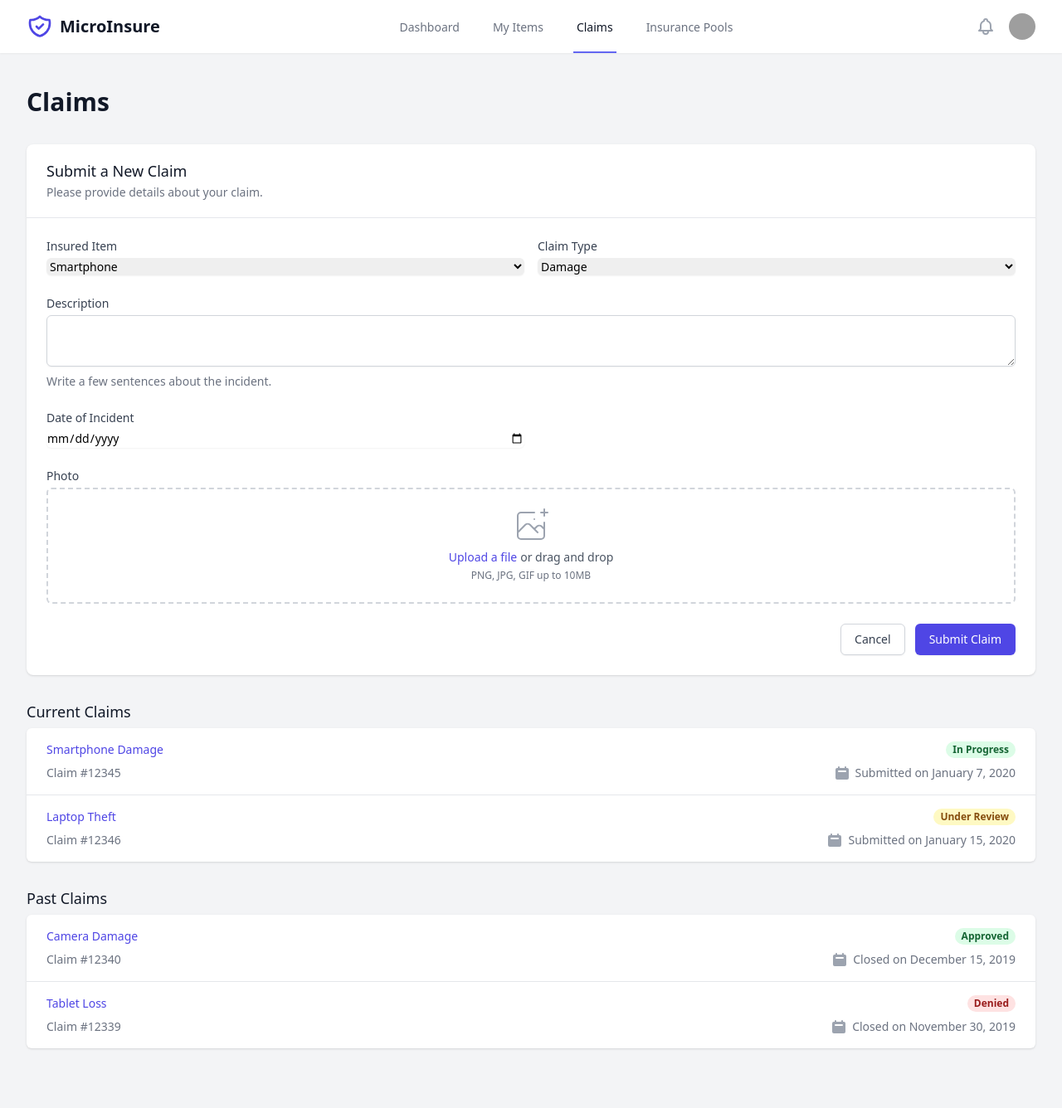
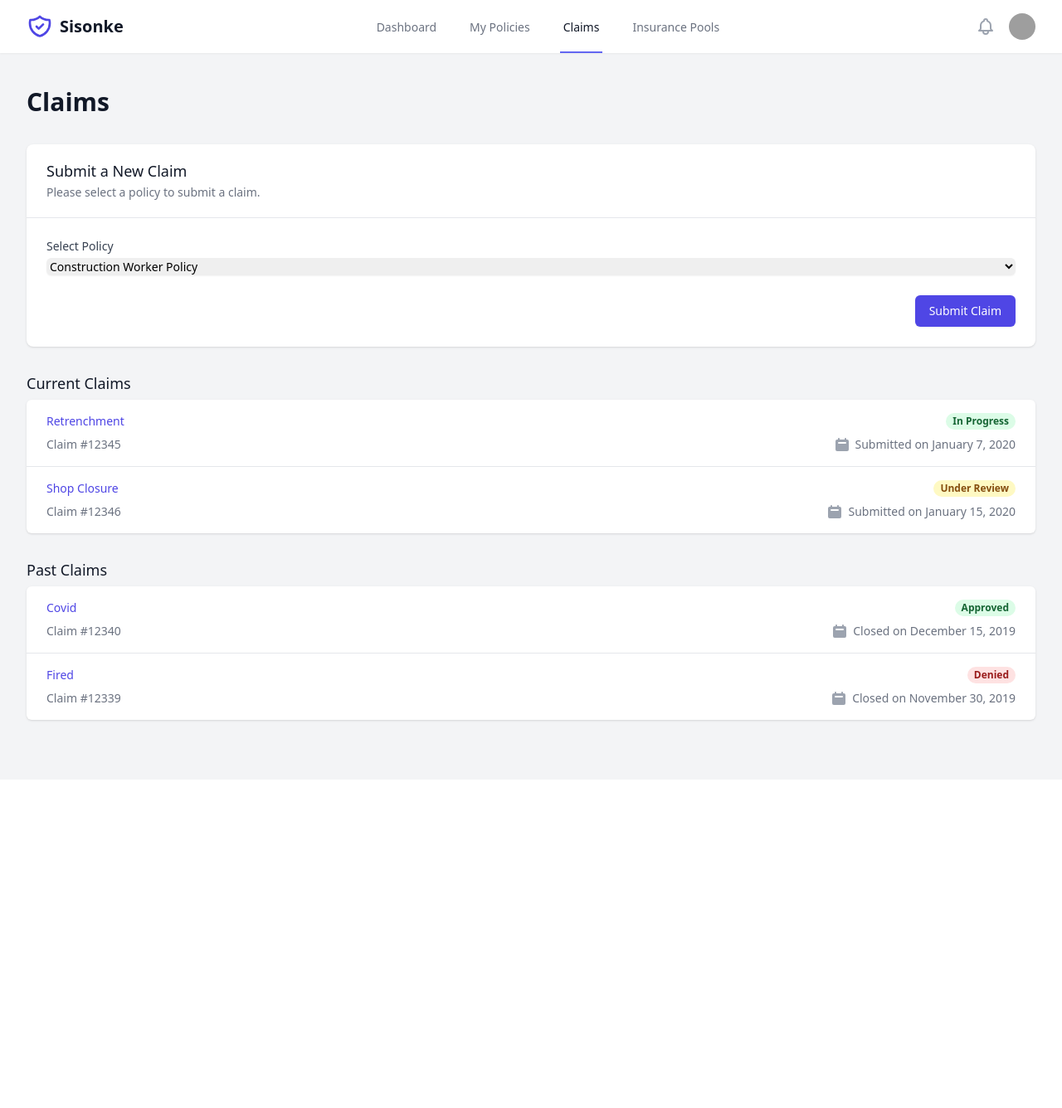
Before and after one commit to Jason-Joannou/sisonke, a Flask app: page /claims in a window 1280 px wide. Shown: the whole page at 83% size. After the commit the page ends 872 px from the top, so only its background shows below. Run offline with Flask 3, Linux system fonts and the light colour scheme; some libraries are stand-ins or nearby versions; grey boxes are pictures that could not be loaded.

Commit message:
template changes

```diff
--- a/templates/claims.html
+++ b/templates/claims.html
@@ -3,7 +3,7 @@
 <head>
     <meta charset="UTF-8">
     <meta name="viewport" content="width=device-width, initial-scale=1.0">
-    <title>Claims - MicroInsure</title>
+    <title>Claims - Sisonke</title>
     <script src="https://cdn.tailwindcss.com"></script>
 </head>
 <body>
@@ -16,12 +16,12 @@
                             <svg class="h-8 w-8 text-indigo-600" fill="none" viewBox="0 0 24 24" stroke="currentColor">
                                 <path stroke-linecap="round" stroke-linejoin="round" stroke-width="2" d="M9 12l2 2 4-4m5.618-4.016A11.955 11.955 0 0112 2.944a11.955 11.955 0 01-8.618 3.04A12.02 12.02 0 003 9c0 5.591 3.824 10.29 9 11.622 5.176-1.332 9-6.03 9-11.622 0-1.042-.133-2.052-.382-3.016z" />
                             </svg>
-                            <span class="ml-2 text-xl font-bold text-gray-900">MicroInsure</span>
+                            <span class="ml-2 text-xl font-bold text-gray-900">Sisonke</span>
                         </div>
                     </div>
                     <div class="hidden sm:ml-6 sm:flex sm:space-x-8">
                         <a href="/dashboard" class="border-transparent text-gray-500 hover:border-gray-300 hover:text-gray-700 inline-flex items-center px-1 pt-1 border-b-2 text-sm font-medium">Dashboard</a>
-                        <a href="/items" class="border-transparent text-gray-500 hover:border-gray-300 hover:text-gray-700 inline-flex items-center px-1 pt-1 border-b-2 text-sm font-medium">My Items</a>
+                        <a href="/items" class="border-transparent text-gray-500 hover:border-gray-300 hover:text-gray-700 inline-flex items-center px-1 pt-1 border-b-2 text-sm font-medium">My Policies</a>
                         <a href="/claims" class="border-indigo-500 text-gray-900 inline-flex items-center px-1 pt-1 border-b-2 text-sm font-medium">Claims</a>
                         <a href="/insurance-pools" class="border-transparent text-gray-500 hover:border-gray-300 hover:text-gray-700 inline-flex items-center px-1 pt-1 border-b-2 text-sm font-medium">Insurance Pools</a>
                     </div>
@@ -60,87 +60,25 @@
                                     Submit a New Claim
                                 </h3>
                                 <p class="mt-1 max-w-2xl text-sm text-gray-500">
-                                    Please provide details about your claim.
+                                    Please select a policy to submit a claim.
                                 </p>
                             </div>
                             <div class="border-t border-gray-200">
                                 <form action="#" method="POST" class="space-y-6 px-4 py-5 sm:p-6">
-                                    <div class="grid grid-cols-1 gap-y-6 gap-x-4 sm:grid-cols-6">
-                                        <div class="sm:col-span-3">
-                                            <label for="item" class="block text-sm font-medium text-gray-700">
-                                                Insured Item
-                                            </label>
-                                            <div class="mt-1">
-                                                <select id="item" name="item" class="shadow-sm focus:ring-indigo-500 focus:border-indigo-500 block w-full sm:text-sm border-gray-300 rounded-md">
-                                                    <option>Smartphone</option>
-                                                    <option>Laptop</option>
-                                                    <option>Camera</option>
-                                                    <option>Tablet</option>
-                                                </select>
-                                            </div>
-                                        </div>
-
-                                        <div class="sm:col-span-3">
-                                            <label for="claim-type" class="block text-sm font-medium text-gray-700">
-                                                Claim Type
-                                            </label>
-                                            <div class="mt-1">
-                                                <select id="claim-type" name="claim-type" class="shadow-sm focus:ring-indigo-500 focus:border-indigo-500 block w-full sm:text-sm border-gray-300 rounded-md">
-                                                    <option>Damage</option>
-                                                    <option>Theft</option>
-                                                    <option>Loss</option>
-                                                </select>
-                                            </div>
-                                        </div>
-
-                                        <div class="sm:col-span-6">
-                                            <label for="description" class="block text-sm font-medium text-gray-700">
-                                                Description
-                                            </label>
-                                            <div class="mt-1">
-                                                <textarea id="description" name="description" rows="3" class="shadow-sm focus:ring-indigo-500 focus:border-indigo-500 block w-full sm:text-sm border border-gray-300 rounded-md"></textarea>
-                                            </div>
-                                            <p class="mt-2 text-sm text-gray-500">Write a few sentences about the incident.</p>
-                                        </div>
-
-                                        <div class="sm:col-span-3">
-                                            <label for="date" class="block text-sm font-medium text-gray-700">
-                                                Date of Incident
-                                            </label>
-                                            <div class="mt-1">
-                                                <input type="date" name="date" id="date" class="shadow-sm focus:ring-indigo-500 focus:border-indigo-500 block w-full sm:text-sm border-gray-300 rounded-md">
-                                            </div>
-                                        </div>
-
-                                        <div class="sm:col-span-6">
-                                            <label for="photo" class="block text-sm font-medium text-gray-700">
-                                                Photo
-                                            </label>
-                                            <div class="mt-1 flex justify-center px-6 pt-5 pb-6 border-2 border-gray-300 border-dashed rounded-md">
-                                                <div class="space-y-1 text-center">
-                                                    <svg class="mx-auto h-12 w-12 text-gray-400" stroke="currentColor" fill="none" viewBox="0 0 48 48" aria-hidden="true">
-                                                        <path d="M28 8H12a4 4 0 00-4 4v20m32-12v8m0 0v8a4 4 0 01-4 4H12a4 4 0 01-4-4v-4m32-4l-3.172-3.172a4 4 0 00-5.656 0L28 28M8 32l9.172-9.172a4 4 0 015.656 0L28 28m0 0l4 4m4-24h8m-4-4v8m-12 4h.02" stroke-width="2" stroke-linecap="round" stroke-linejoin="round" />
-                                                    </svg>
-                                                    <div class="flex text-sm text-gray-600">
-                                                        <label for="file-upload" class="relative cursor-pointer bg-white rounded-md font-medium text-indigo-600 hover:text-indigo-500 focus-within:outline-none focus-within:ring-2 focus-within:ring-offset-2 focus-within:ring-indigo-500">
-                                                            <span>Upload a file</span>
-                                                            <input id="file-upload" name="file-upload" type="file" class="sr-only">
-                                                        </label>
-                                                        <p class="pl-1">or drag and drop</p>
-                                                    </div>
-                                                    <p class="text-xs text-gray-500">
-                                                        PNG, JPG, GIF up to 10MB
-                                                    </p>
-                                                </div>
-                                            </div>
+                                    <div class="sm:col-span-3">
+                                        <label for="policy" class="block text-sm font-medium text-gray-700">
+                                            Select Policy
+                                        </label>
+                                        <div class="mt-1">
+                                            <select id="policy" name="policy" class="shadow-sm focus:ring-indigo-500 focus:border-indigo-500 block w-full sm:text-sm border-gray-300 rounded-md">
+                                                <option>Construction Worker Policy</option>
+                                                <option>Retail Assistant Policy</option>
+                                                <option>Domestic Worker Policy</option>
+                                            </select>
                                         </div>
                                     </div>
-
                                     <div class="flex justify-end">
-                                        <button type="button" class="bg-white py-2 px-4 border border-gray-300 rounded-md shadow-sm text-sm font-medium text-gray-700 hover:bg-gray-50 focus:outline-none focus:ring-2 focus:ring-offset-2 focus:ring-indigo-500">
-                                            Cancel
-                                        </button>
-                                        <button type="submit" class="ml-3 inline-flex justify-center py-2 px-4 border border-transparent shadow-sm text-sm font-medium rounded-md text-white bg-indigo-600 hover:bg-indigo-700 focus:outline-none focus:ring-2 focus:ring-offset-2 focus:ring-indigo-500">
+                                        <button type="submit" class="inline-flex justify-center py-2 px-4 border border-transparent shadow-sm text-sm font-medium rounded-md text-white bg-indigo-600 hover:bg-indigo-700 focus:outline-none focus:ring-2 focus:ring-offset-2 focus:ring-indigo-500">
                                             Submit Claim
                                         </button>
                                     </div>
@@ -157,7 +95,7 @@
                                             <div class="px-4 py-4 sm:px-6">
                                                 <div class="flex items-center justify-between">
                                                     <p class="text-sm font-medium text-indigo-600 truncate">
-                                                        Smartphone Damage
+                                                        Retrenchment
                                                     </p>
                                                     <div class="ml-2 flex-shrink-0 flex">
                                                         <p class="px-2 inline-flex text-xs leading-5 font-semibold rounded-full bg-green-100 text-green-800">
@@ -189,7 +127,7 @@
                                             <div class="px-4 py-4 sm:px-6">
                                                 <div class="flex items-center justify-between">
                                                     <p class="text-sm font-medium text-indigo-600 truncate">
-                                                        Laptop Theft
+                                                        Shop Closure
                                                     </p>
                                                     <div class="ml-2 flex-shrink-0 flex">
                                                         <p class="px-2 inline-flex text-xs leading-5 font-semibold rounded-full bg-yellow-100 text-yellow-800">
@@ -228,7 +166,7 @@
                                             <div class="px-4 py-4 sm:px-6">
                                                 <div class="flex items-center justify-between">
                                                     <p class="text-sm font-medium text-indigo-600 truncate">
-                                                        Camera Damage
+                                                        Covid
                                                     </p>
                                                     <div class="ml-2 flex-shrink-0 flex">
                                                         <p class="px-2 inline-flex text-xs leading-5 font-semibold rounded-full bg-green-100 text-green-800">
@@ -244,7 +182,7 @@
                                                     </div>
                                                     <div class="mt-2 flex items-center text-sm text-gray-500 sm:mt-0">
                                                         <svg class="flex-shrink-0 mr-1.5 h-5 w-5 text-gray-400" xmlns="http://www.w3.org/2000/svg" viewBox="0 0 20 20" fill="currentColor" aria-hidden="true">
-                                                            <path fill-rule="evenodd" d="M6 2a1 1 0 00-1 1v1H4a2 2 0 00-2 2v10a2 2 0 002 2h12a2 2 0 002-2V6a2 2 0 00-2-2h-1V3a1 1 0 10-2 0v1H7V3a1 1 0 00-1-1zm0 5a1 1 0 000 2h8a1 1 0 100-2H6z" clip-rule="evenodd" />
+                                                            <path fill-rule="evenodd" d="M6 2a1 1 0 00-1 1v1H4a2 2 0 00-2 2v10a2 2 0 002 2h12a2 2 0 002-2V6a2  2 0 00-2-2h-1V3a1 1 0 10-2 0v1H7V3a1 1 0 00-1-1zm0 5a1 1 0 000 2h8a1 1 0 100-2H6z" clip-rule="evenodd" />
                                                         </svg>
                                                         <p>
                                                             Closed on <time datetime="2020-01-07">December 15, 2019</time>
@@ -259,7 +197,7 @@
                                             <div class="px-4 py-4 sm:px-6">
                                                 <div class="flex items-center justify-between">
                                                     <p class="text-sm font-medium text-indigo-600 truncate">
-                                                        Tablet Loss
+                                                        Fired
                                                     </p>
                                                     <div class="ml-2 flex-shrink-0 flex">
                                                         <p class="px-2 inline-flex text-xs leading-5 font-semibold rounded-full bg-red-100 text-red-800">
```
Also changed, not shown: templates/dashboard.html (+7 -7 lines).
